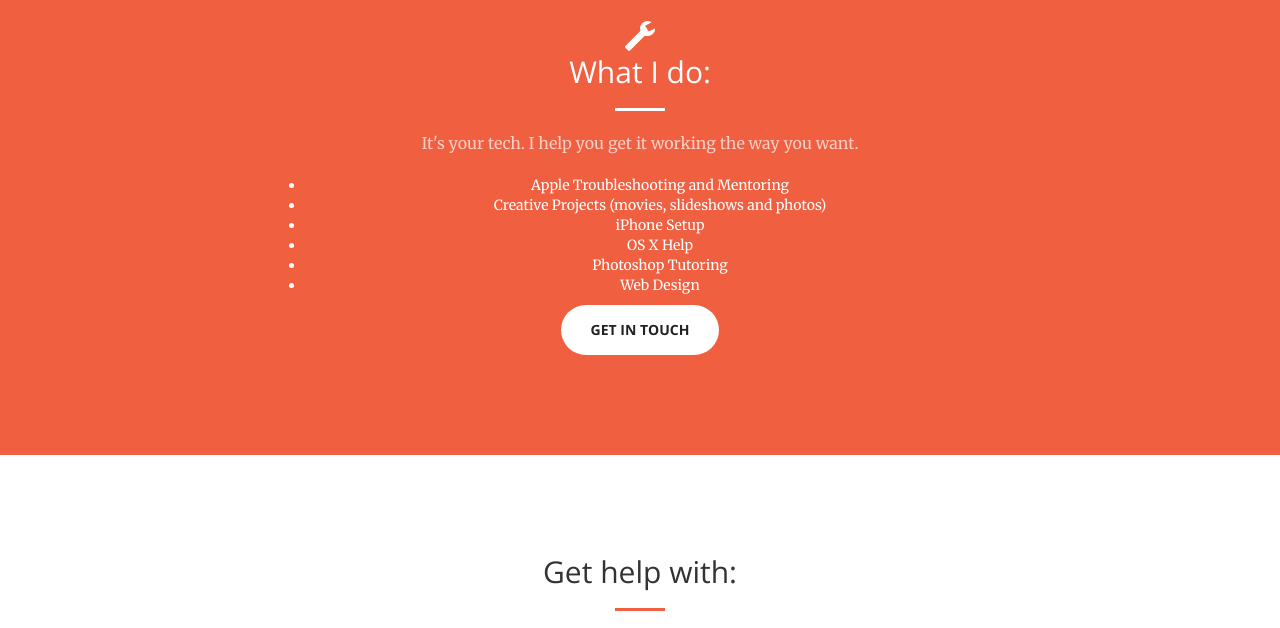
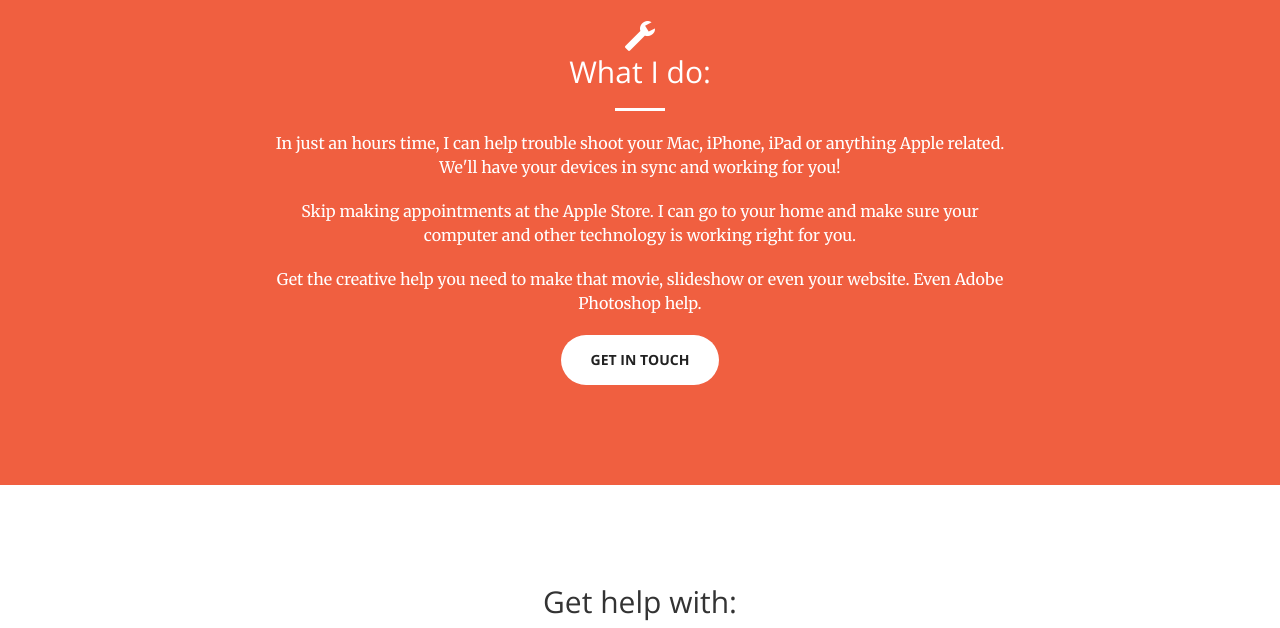
Before and after one commit to alne1147/bootstrap_creative, a plain HTML site: page index.html in a window 1280 px wide. Shown: the part 880-1508 px from the top of the page. Drawn offline with nearby package versions, Linux system fonts and the light colour scheme.

Commit message:
further content editing.

```diff
--- a/index.html
+++ b/index.html
@@ -83,7 +83,7 @@
                 <h1>Get the help you need, for the tech you love.</h1>
                 <hr>
                 <p>One on One help for all things Apple. From iPhone setup, to advanced Photoshop training. You can even get help on your website.</p>
-                <a href="#services" class="btn btn-primary btn-xl page-scroll">Find Out More</a>
+                <a href="#about" class="btn btn-primary btn-xl page-scroll">Find Out More</a>
             </div>
         </div>
     </header>
@@ -95,16 +95,9 @@
                     <h2 class="section-heading">What I do:</h2>
 
                     <hr class="light">
-                    <p class="text-faded">It's your tech. I help you get it working the way you want.  </p>
-
-                    <ul>
-	                    <li>Apple Troubleshooting and Mentoring</li>
-	                    <li>Creative Projects (movies, slideshows and photos)
-	                    <li>iPhone Setup</li>
-	                    <li>OS X Help</li>
-	                    <li>Photoshop Tutoring</li>
-	                    <li>Web Design</li>
-                    </ul>	                    </ul>
+                    <p>In just an hours time, I can help trouble shoot your Mac, iPhone, iPad or anything Apple related. We'll have your devices in sync and working for you! </p>
+                    <p>Skip making appointments at the Apple Store. I can go to your home and make sure your computer and other technology is working right for you.</p>
+                    <p>Get the creative help you need to make that movie, slideshow or even your website. Even Adobe Photoshop help.</p>
                     <a href="#services" class="btn btn-default btn-xl">Get in touch</a>
                 </div>
             </div>
```
